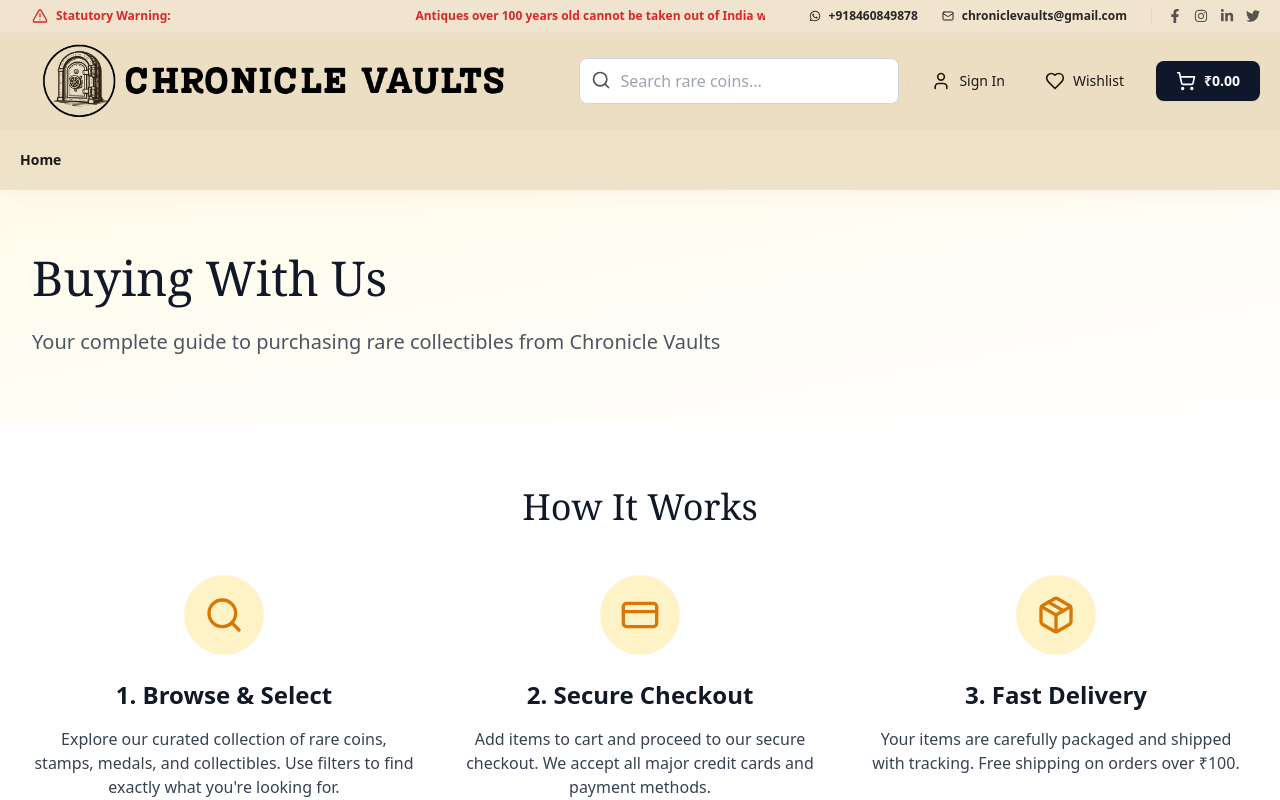
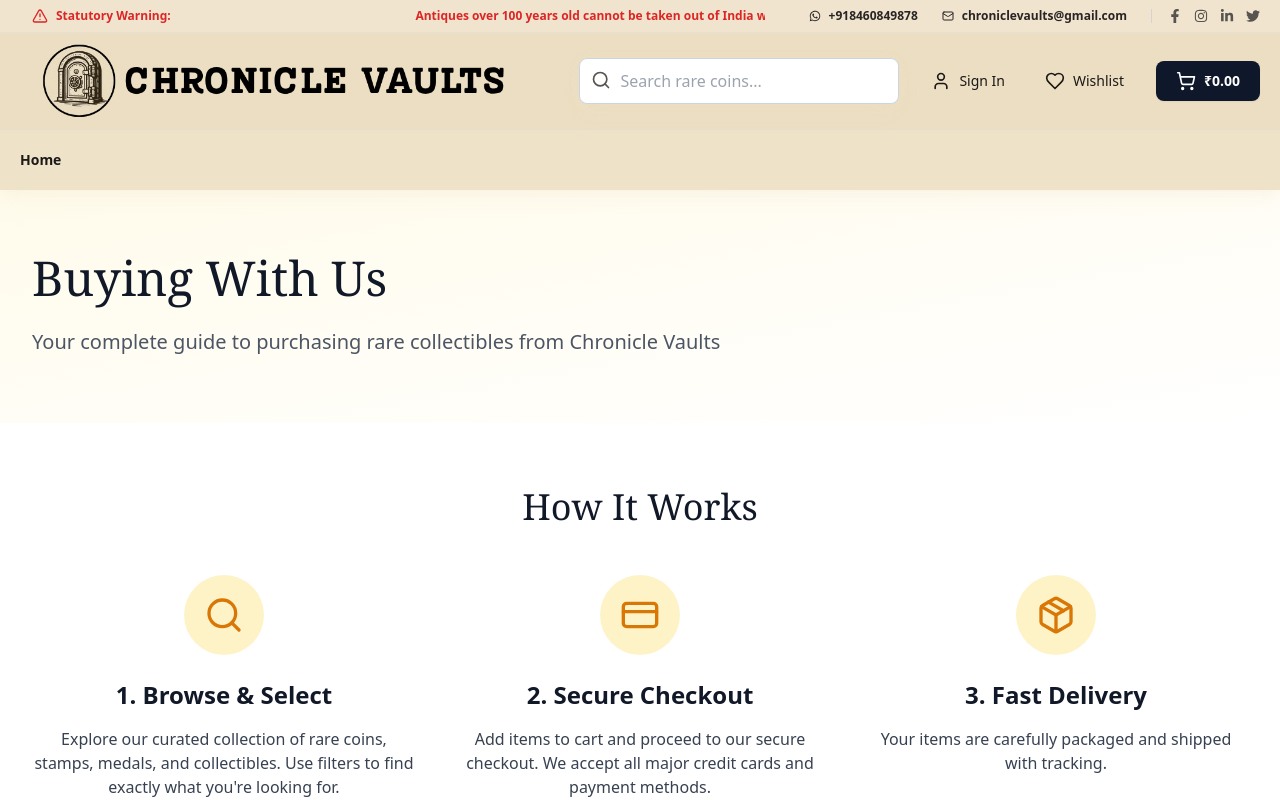
Before and after one commit to vickyy7773/chroniclevaults-ecommerce, a React (Vite) app: page /buying-with-us in a window 1280 px wide. Shown: the top 800 px of the page. Built offline with nearby package versions, Linux system fonts and the light colour scheme; no server answers.

Commit message:
Remove free shipping threshold text from Buying With Us page

```diff
--- a/src/pages/customer/BuyingWithUs.jsx
+++ b/src/pages/customer/BuyingWithUs.jsx
@@ -46,7 +46,7 @@ const BuyingWithUs = () => {
             </div>
             <h3 className="text-2xl font-semibold text-gray-900 mb-4">3. Fast Delivery</h3>
             <p className="text-gray-700">
-              Your items are carefully packaged and shipped with tracking. Free shipping on orders over ₹100.
+              Your items are carefully packaged and shipped with tracking.
             </p>
           </div>
         </div>
```
